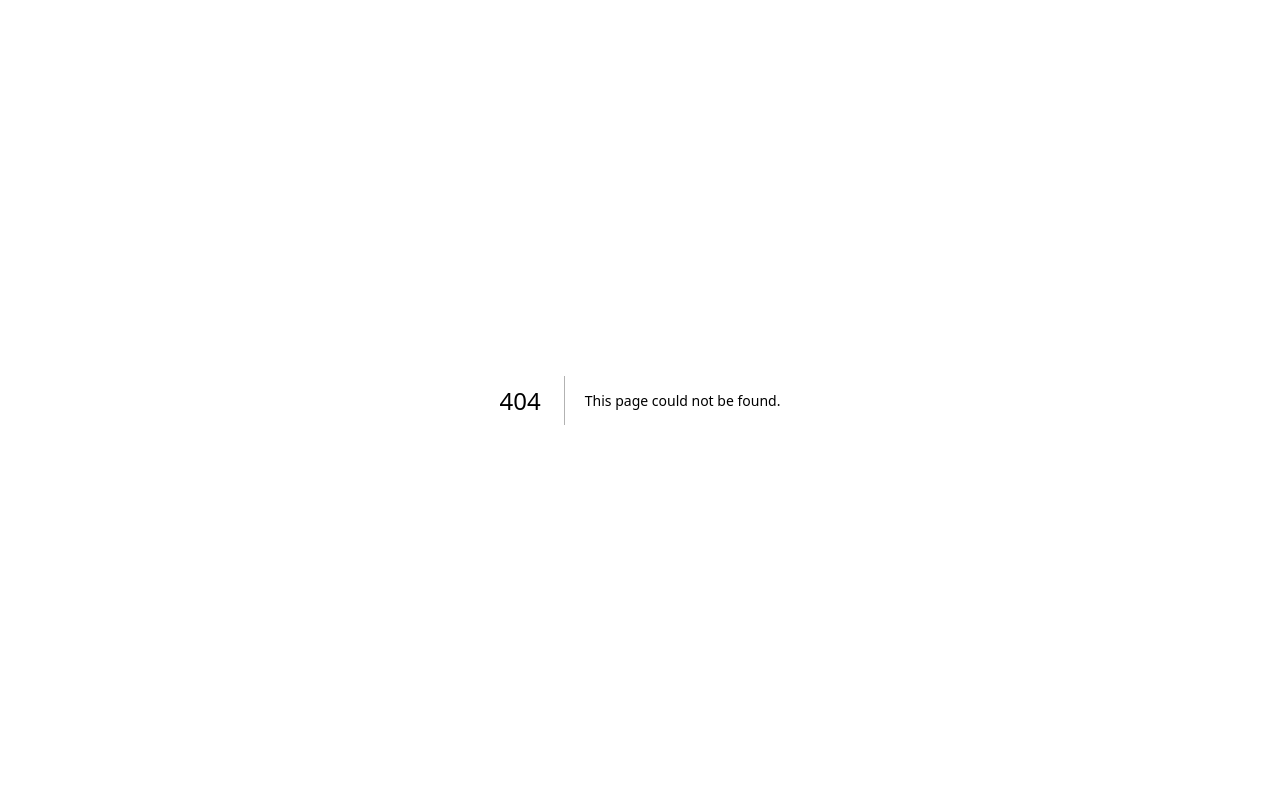
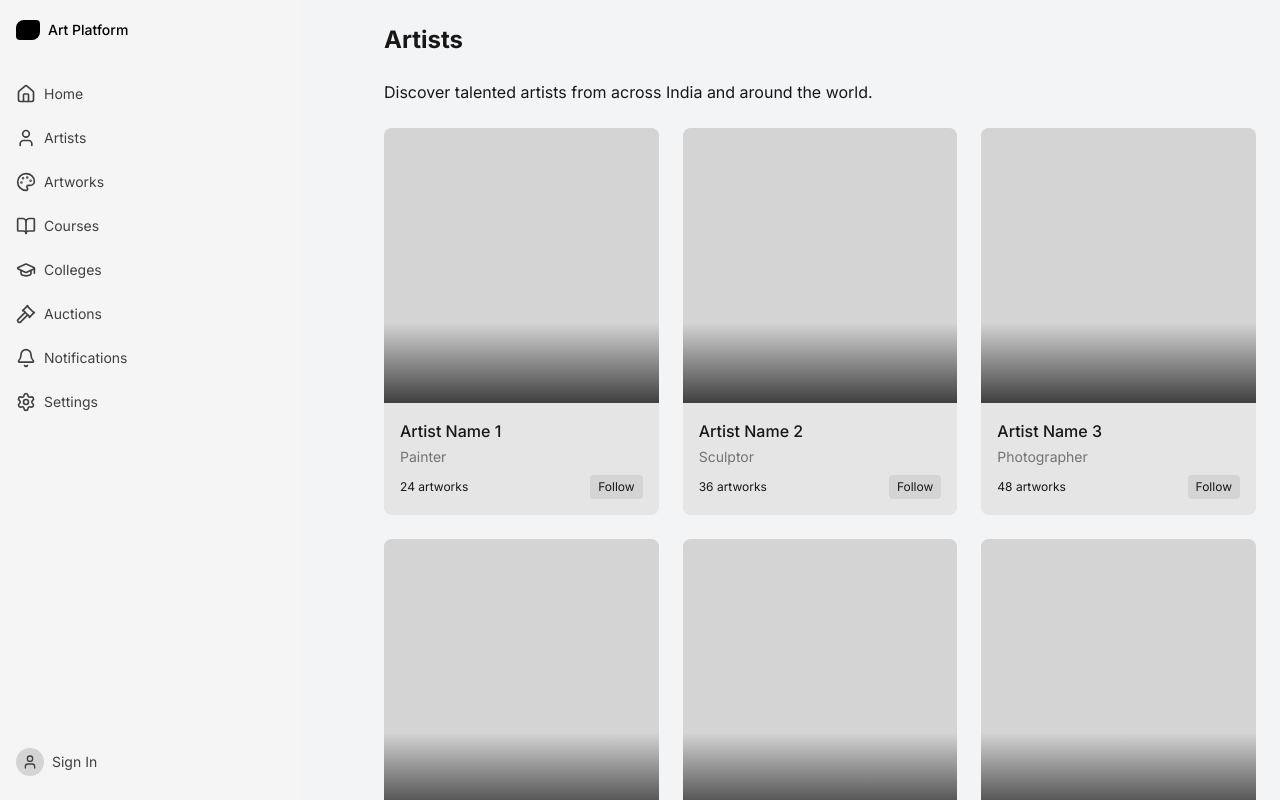
Before and after one commit to BenakKishanJ/Hacksmiths_Codefury, a Next.js app: page /artists in a window 1280 px wide. Before the commit this address had no page. Built offline with nearby package versions, Linux system fonts and the light colour scheme; no server answers.

Commit message:
Add basic page and layout for artists

```diff
--- /dev/null
+++ b/app/artists/layout.tsx
@@ -0,0 +1,49 @@
+// app/artists/layout.tsx
+"use client";
+
+import React from "react";
+import { AppSidebar } from "@/components/Sidebar";
+import { cn } from "@/lib/utils";
+import { SidebarProvider } from "@/components/ui/sidebar";
+import { usePathname, useRouter } from "next/navigation";
+import { useAuth, SignInButton } from "@clerk/nextjs";
+
+export default function ArtistsLayout({
+  children,
+}: {
+  children: React.ReactNode;
+}) {
+  const [sidebarOpen, setSidebarOpen] = React.useState(false);
+  const pathname = usePathname();
+  const { isLoaded, userId } = useAuth();
+  const router = useRouter();
+
+  // Check if the current path is in the auth route group
+  const isAuthPage =
+    pathname?.includes("/sign-in") || pathname?.includes("/sign-up");
+
+  // Hide sidebar on auth pages
+  const showSidebar = !isAuthPage;
+
+  return (
+    <div className="flex h-screen bg-gray-100 dark:bg-neutral-800 overflow-hidden">
+      {showSidebar && (
+        <SidebarProvider open={sidebarOpen} setOpen={setSidebarOpen}>
+          <AppSidebar />
+        </SidebarProvider>
+      )}
+      <main
+        className={cn(
+          "flex-1 overflow-auto transition-all duration-300",
+          showSidebar && sidebarOpen
+            ? "md:ml-[300px]"
+            : showSidebar
+              ? "md:ml-[60px]"
+              : "ml-0"
+        )}
+      >
+        <div className="p-6">{children}</div>
+      </main>
+    </div>
+  );
+}
--- /dev/null
+++ b/app/artists/page.tsx
@@ -0,0 +1,44 @@
+export default function ArtistsPage() {
+  return (
+    <div className="space-y-6">
+      <h1 className="text-2xl font-bold">Artists</h1>
+      <p className="text-muted-foreground">
+        Discover talented artists from across India and around the world.
+      </p>
+
+      <div className="grid grid-cols-1 md:grid-cols-2 lg:grid-cols-3 gap-6 mt-6">
+        {/* Placeholder for artist cards */}
+        {Array(6)
+          .fill(0)
+          .map((_, i) => (
+            <div
+              key={i}
+              className="bg-neutral-200 dark:bg-neutral-700 rounded-lg overflow-hidden"
+            >
+              <div className="aspect-square bg-neutral-300 dark:bg-neutral-600 relative">
+                <div className="absolute bottom-0 left-0 right-0 bg-gradient-to-t from-black/70 to-transparent h-20"></div>
+              </div>
+              <div className="p-4">
+                <h3 className="font-medium">Artist Name {i + 1}</h3>
+                <p className="text-sm text-neutral-500 dark:text-neutral-400 mt-1">
+                  {i % 3 === 0
+                    ? "Painter"
+                    : i % 3 === 1
+                      ? "Sculptor"
+                      : "Photographer"}
+                </p>
+                <div className="mt-2 flex justify-between items-center">
+                  <div className="text-xs">
+                    <span>{i * 12 + 24} artworks</span>
+                  </div>
+                  <button className="text-xs px-2 py-1 bg-neutral-300 dark:bg-neutral-600 rounded">
+                    Follow
+                  </button>
+                </div>
+              </div>
+            </div>
+          ))}
+      </div>
+    </div>
+  );
+}
```
